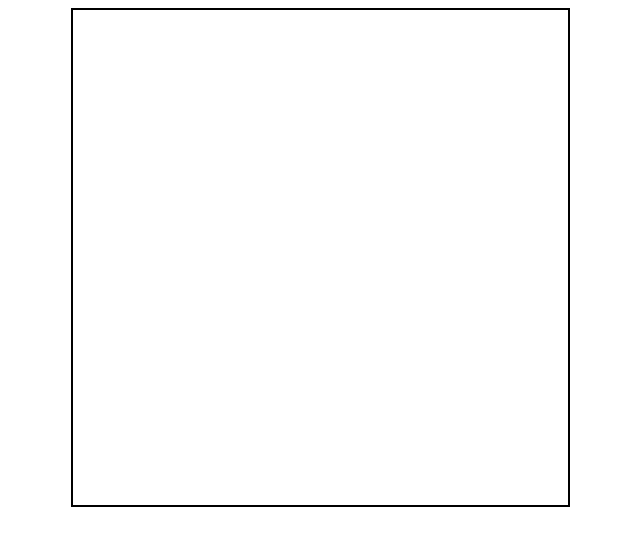
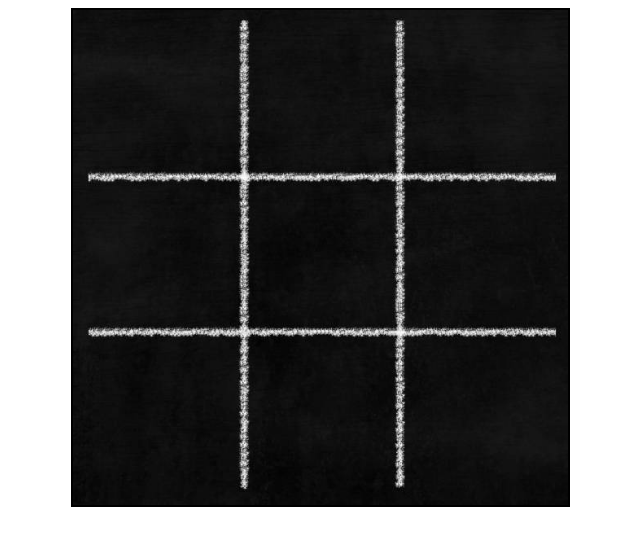
Before and after one commit to Marcel0Maia/jogo-da-velha, a plain HTML site: page index.html in a window 1280 px wide. Shown: the whole page, without its empty margins (320-960 px from the left). Drawn offline with nearby package versions, Linux system fonts and the light colour scheme; the site is published under a folder, as on GitHub Pages, so addresses that start at the root find nothing.

Commit message:
Update style.css

```diff
--- a/style.css
+++ b/style.css
@@ -8,7 +8,7 @@ body{
     width: 495px;
     height: 495px;
     border: 2px solid black;
-    background-image: url(/tabuleiro.jpg);
+    background-image: url(tabuleiro.jpg);
     background-size: cover;
 }
 
```
